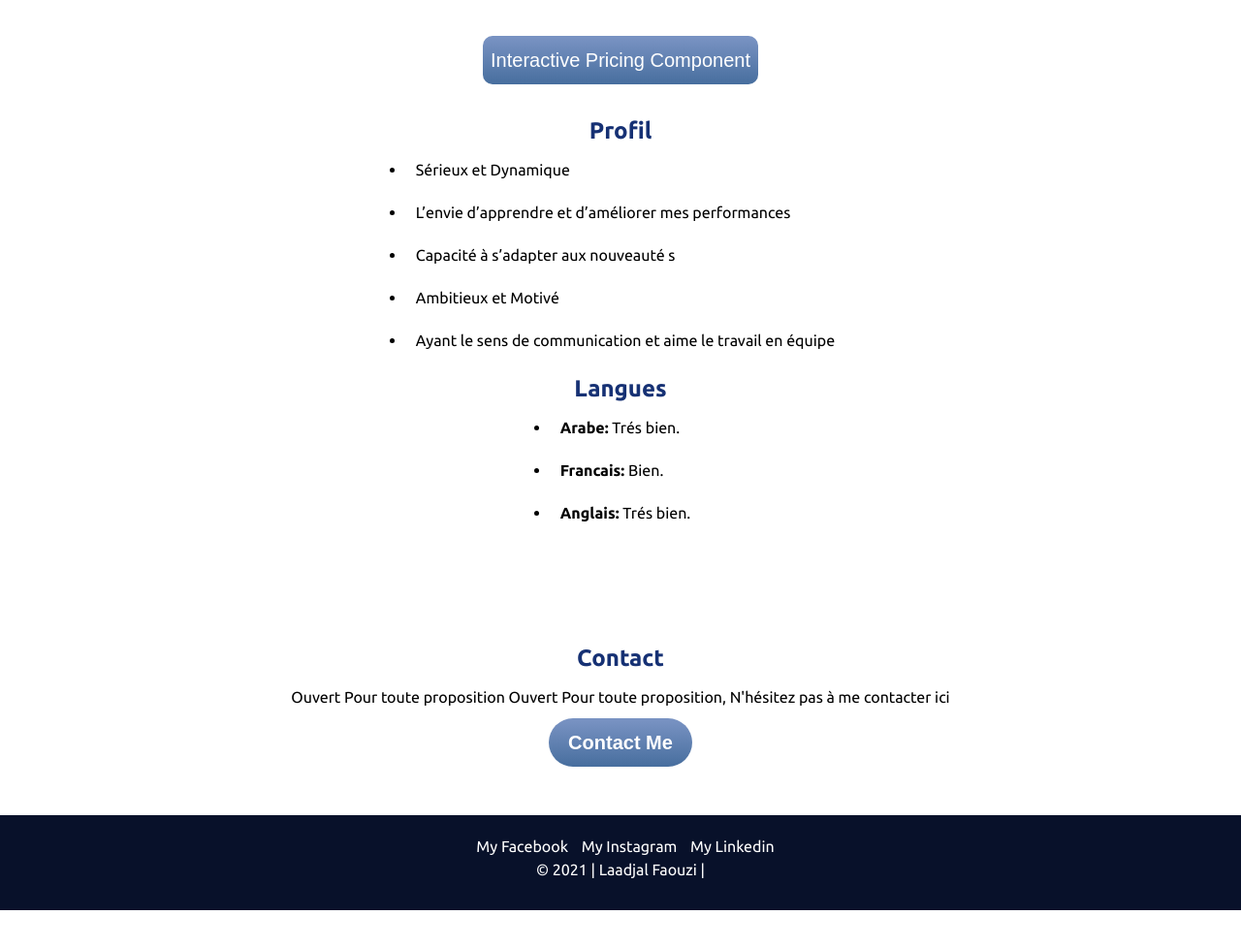
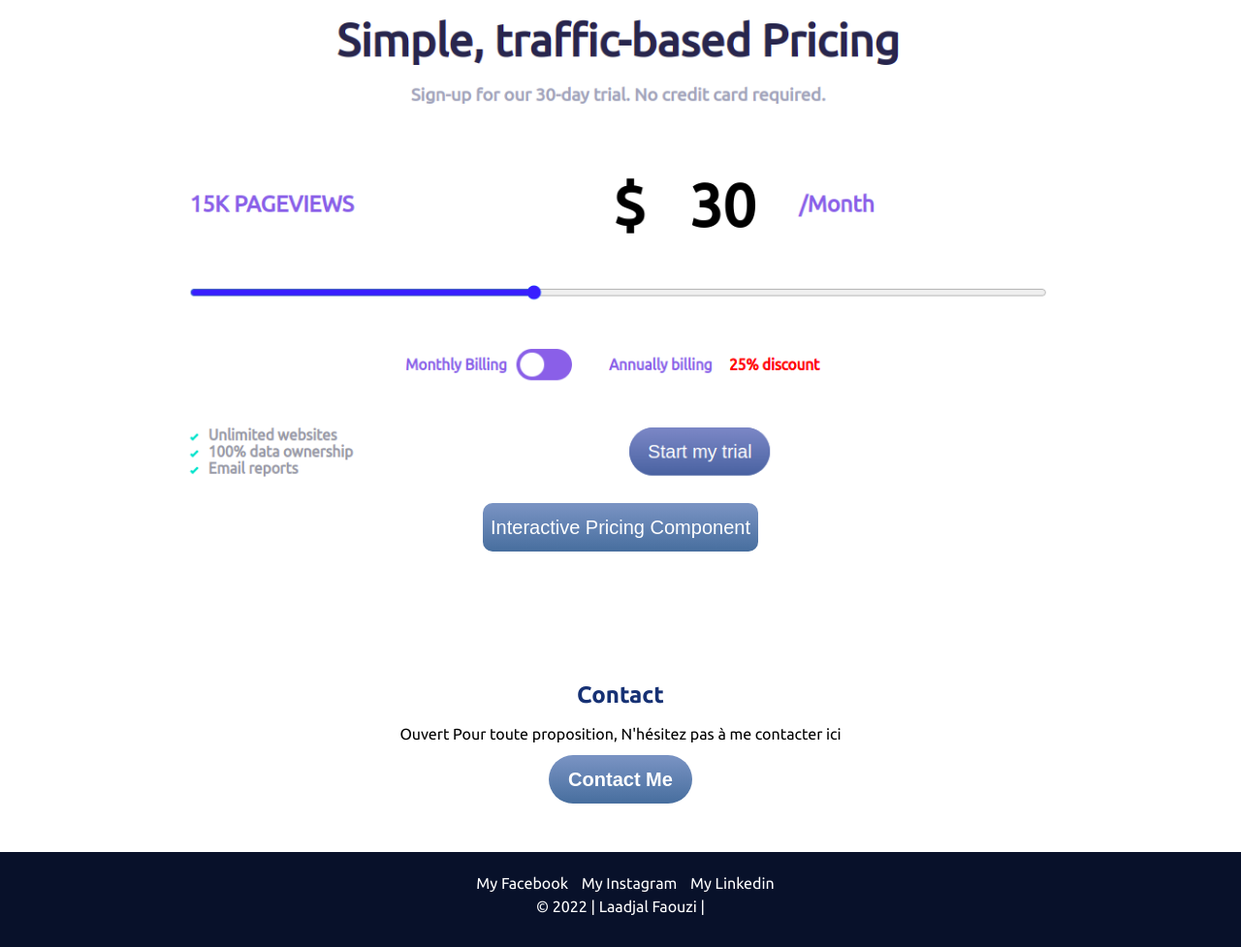
Before and after one commit to FaouziLaadjal/PersonalSite, a plain HTML site: page index.html in a window 1280 px wide. Shown: the part 4951-5928 px from the top of the page at 97% size. Before the commit the page ends 5890 px from the top, so only its background shows below. Drawn offline with Linux system fonts and the light colour scheme.

Commit message:
Update index.html

```diff
--- a/index.html
+++ b/index.html
@@ -235,7 +235,7 @@
             </div>
             <div class="column">
               <div class="project-img">
-                <img class="prjctImg" src="imgs/pricing-comp .jpg" alt="" />
+                <img class="prjctImg" src="imgs/pricing-comp.png" alt="" />
               </div>
               <div class="project-title">
                 <a
@@ -248,32 +248,15 @@
           </div>
         </div>
         <!------Profile---------->
-        <div class="MCT">
-          <h2>Profil</h2>
-          <ul>
-            <li>Sérieux et Dynamique</li>
-            <li>L’envie d’apprendre et d’améliorer mes performances</li>
-            <li>Capacité à s’adapter aux nouveauté s</li>
-            <li>Ambitieux et Motivé</li>
-            <li>Ayant le sens de communication et aime le travail en équipe</li>
-          </ul>
-        </div>
-        <div class="MCT">
-          <h2>Langues</h2>
-          <ul>
-            <li><strong>Arabe:</strong> Trés bien.</li>
-            <li><strong>Francais:</strong> Bien.</li>
-            <li><strong>Anglais:</strong> Trés bien.</li>
-          </ul>
-        </div>
       </div>
     </div>
+
     <!-----contact------->
     <div class="container">
       <div id="Contact">
         <h2>Contact</h2>
         <p>
-          Ouvert Pour toute proposition Ouvert Pour toute proposition, N'hésitez
+          Ouvert Pour toute proposition, N'hésitez
           pas à me contacter ici
         </p>
         <a href="mailto:faouzi.laadjal99@gmail.com" class="myButton"
@@ -288,7 +271,7 @@
       <a href="https://www.linkedin.com/in/faouzi-laadjal-26958a222/"
         >My Linkedin</a
       >
-      <p class="copyrights">© 2021 | Laadjal Faouzi |</p>
+      <p class="copyrights">© 2022 | Laadjal Faouzi |</p>
     </footer>
 
     <script src="index.js"></script>
```
